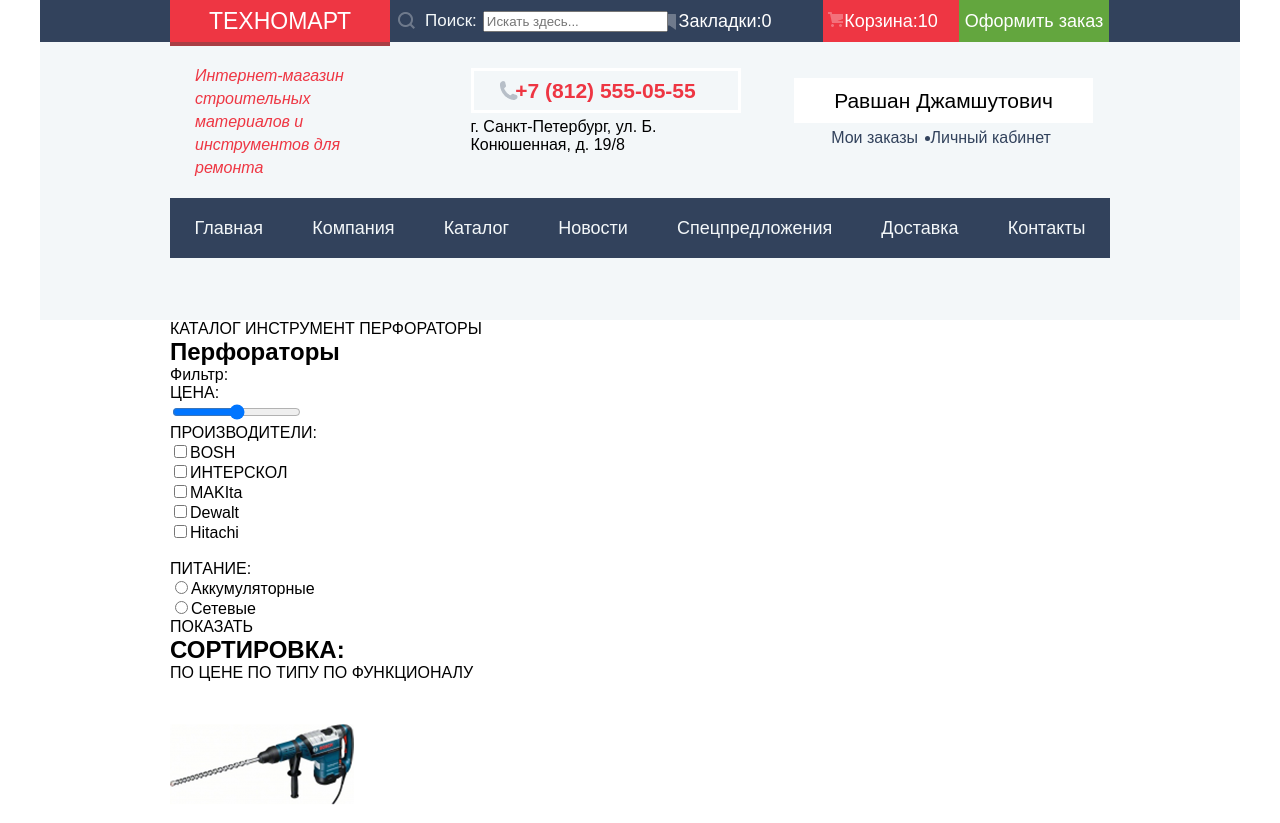
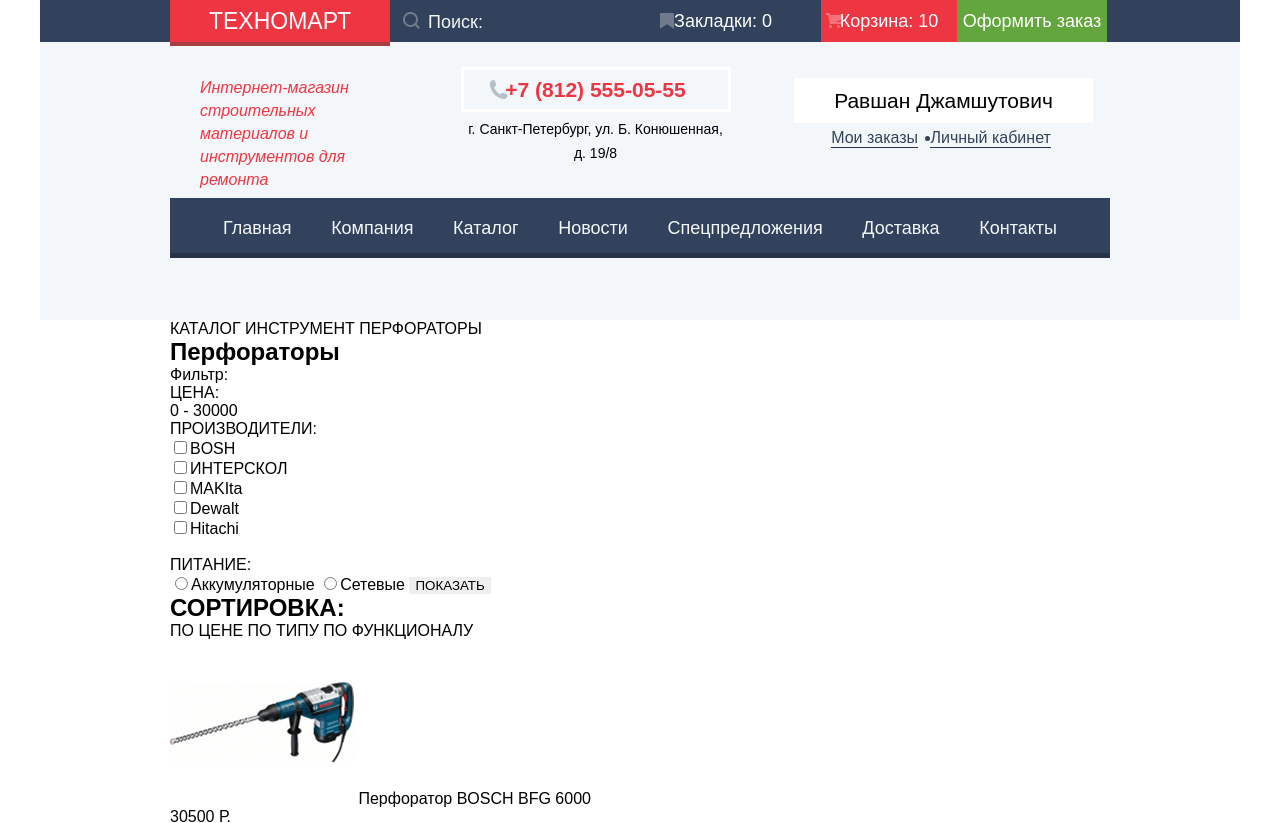
Before and after one commit to TichFall/index_technomart, a plain HTML site: page catalog.html in a window 1280 px wide. Shown: the top 823 px of the page. Drawn offline with Linux system fonts and the light colour scheme; a web font is replaced by a local one.

Commit message:
Update catalog.html

```diff
--- a/catalog.html
+++ b/catalog.html
@@ -5,7 +5,7 @@
     <meta http-equiv="X-UA-Compatible" content="IE=edge">
     <meta name="viewport" content="width=device-width, initial-scale=1.0">
     <title>Document</title>
-    <link rel="stylesheet" href="style-catalog.css">
+    <link rel="stylesheet" href="style.css">
 </head>
 <body>
     <header class="header">
@@ -15,14 +15,12 @@
             <div class="header__logo">
               <p>ТЕХНОМАРТ</p>
             </div>
-              <div class="search">
             <form class="search__form" method="post" enctype="multipart/form-data">
-              <button class="search__btn">Поиск:</button>
-              <input placeholder="Искать здесь..." type="search" />
+              <button type="submit" name="search"  class="search__btn">Поиск:</button>
+              <input class="search__place" type="search" />
             </form>
-          </div>
-              <a class="header__items _items-img" href="#">Закладки:0</a>
-              <a class="header__items _items-red" href="#">Корзина:10</a>
+              <a class="header__items _img-bookmark" href="#">Закладки: 0</a>
+              <a class="header__items _img-cart _red" href="#">Корзина: 10</a>
               <a class="checkout" href="#">Оформить заказ</a>
           </div>
           </div>
@@ -49,7 +47,6 @@
             </div>
           </div>
               <nav class="nav">
-
                   <a class="nav__link" href="#">Главная</a>
                   <a class="nav__link" href="#">Компания</a>
                  <a class="nav__link" href="#">Каталог</a>
@@ -76,7 +73,11 @@
                 <p class="heading-head">Фильтр:</p>
                 <form class="filter" action="#" method="post" enctype="multipart/form-data">
                   <p class="filter__title">ЦЕНА:</p>
-                  <input type="range" min="0" max="30000" placeholder="15000">
+                  <div class="range-strip">
+                    <div class="range">
+                      0 - 30000
+                    </div>
+                  </div>
                   <p class="filter__title">ПРОИЗВОДИТЕЛИ:</p>
                   <p><input class="filter__items" type="checkbox" name="bosh">BOSH</p>
                   <p><input class="filter__items" type="checkbox" name="Интерскол">ИНТЕРСКОЛ</p>
@@ -85,9 +86,9 @@
                   <p><input class="filter__items" type="checkbox" name="Hitachi">Hitachi</p>
                   <br>
                   <p class="filter__title">ПИТАНИЕ:</p>
-                  <p><input class="filter__items" type="radio">Аккумуляторные</p>
-                  <p><input class="filter__items" type="radio">Сетевые</p>
-                  <a href="#" class="filter__btn">ПОКАЗАТЬ</a>
+                  <input class="filter__items" value="accum" type="radio" name="supply">Аккумуляторные
+                  <input class="filter__items" value="network" type="radio" name="supply" >Сетевые
+                  <button type="submit" href="#" class="filter__btn">ПОКАЗАТЬ</button>
                 </form>
           </section>
           <section class="catalog-right">
```
